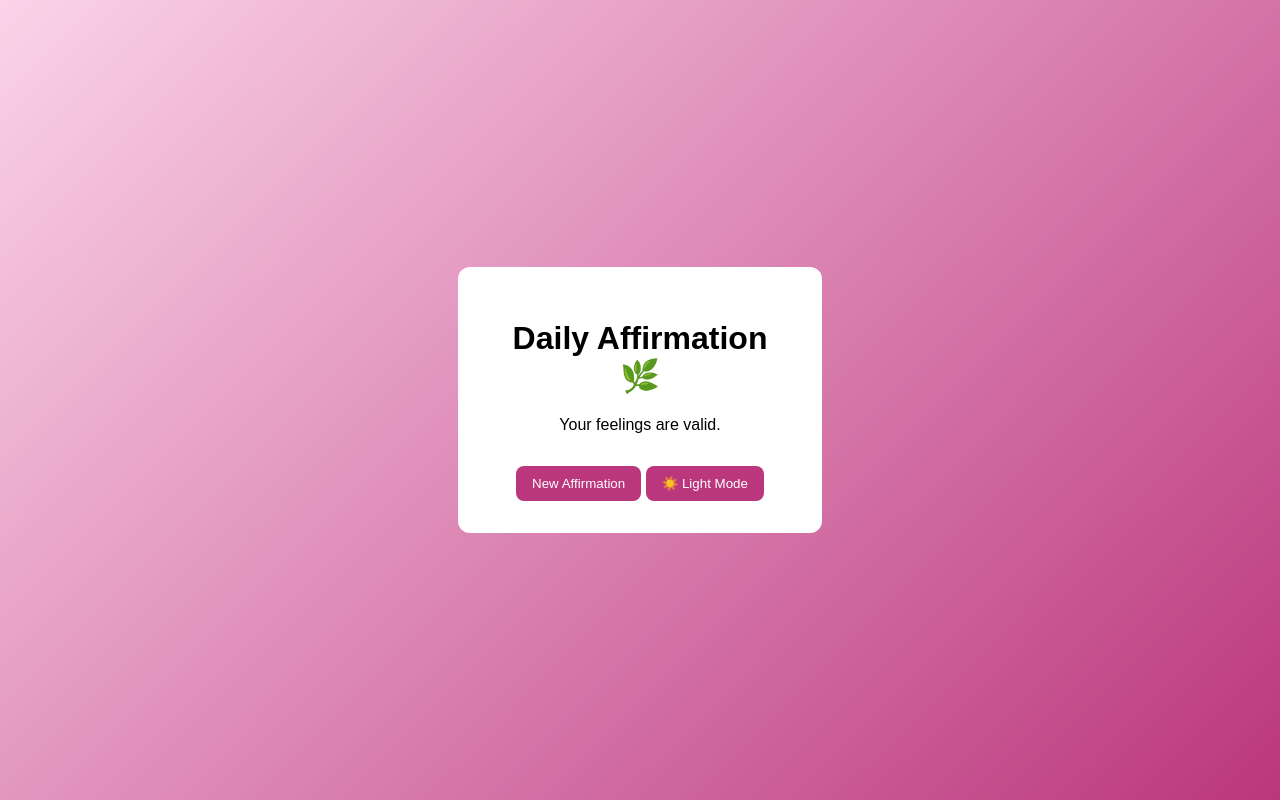
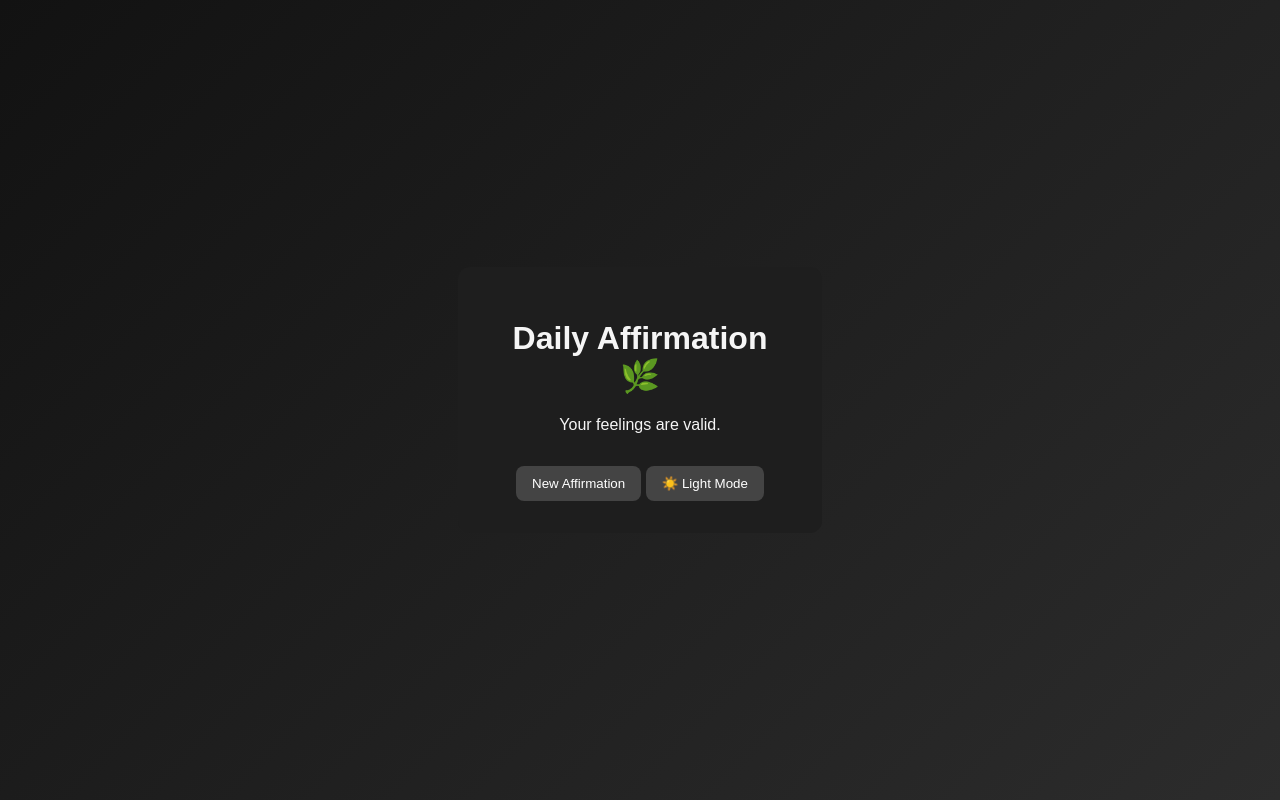
Before and after one commit to marlenewamalwa/daily-affirmations, a plain HTML site: page index.html in a window 1280 px wide. Both pictures are taken after a click on the button "🌙 Dark Mode". Drawn offline with Linux system fonts and the light colour scheme.

Commit message:
Implement dark mode styles in style.css
Add dark mode styles for body and buttons

```diff
--- a/style.css
+++ b/style.css
@@ -29,3 +29,15 @@
 button:hover {
   opacity: 0.9;
 }
+body.dark {
+  background: linear-gradient(135deg, #121212, #2c2c2c);
+}
+
+body.dark .container {
+  background: #1e1e1e;
+  color: #f5f5f5;
+}
+
+body.dark button {
+  background: #444;
+}
```
